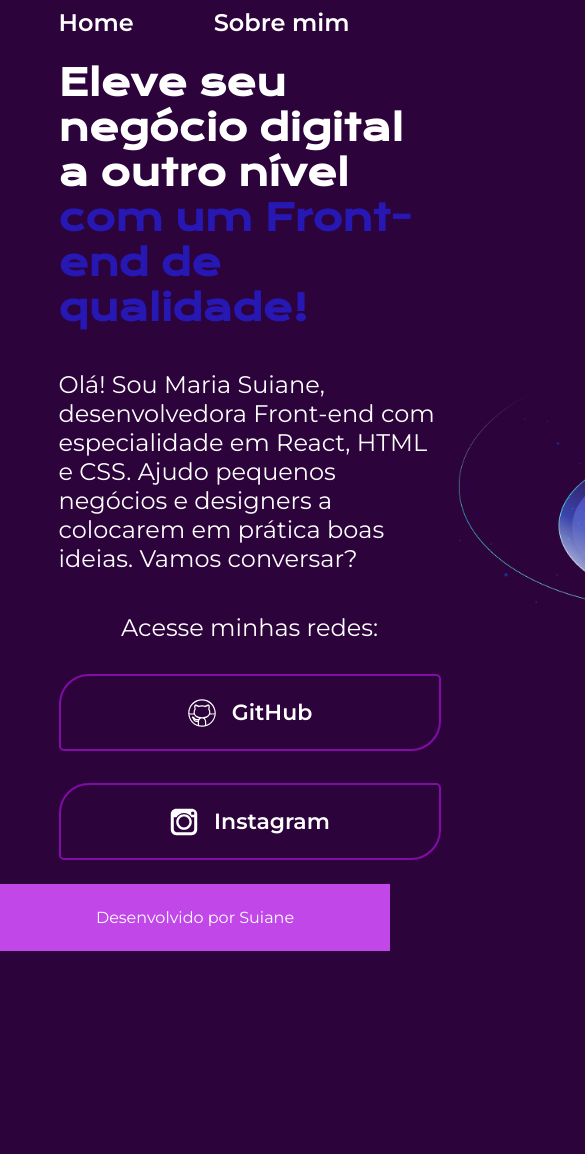
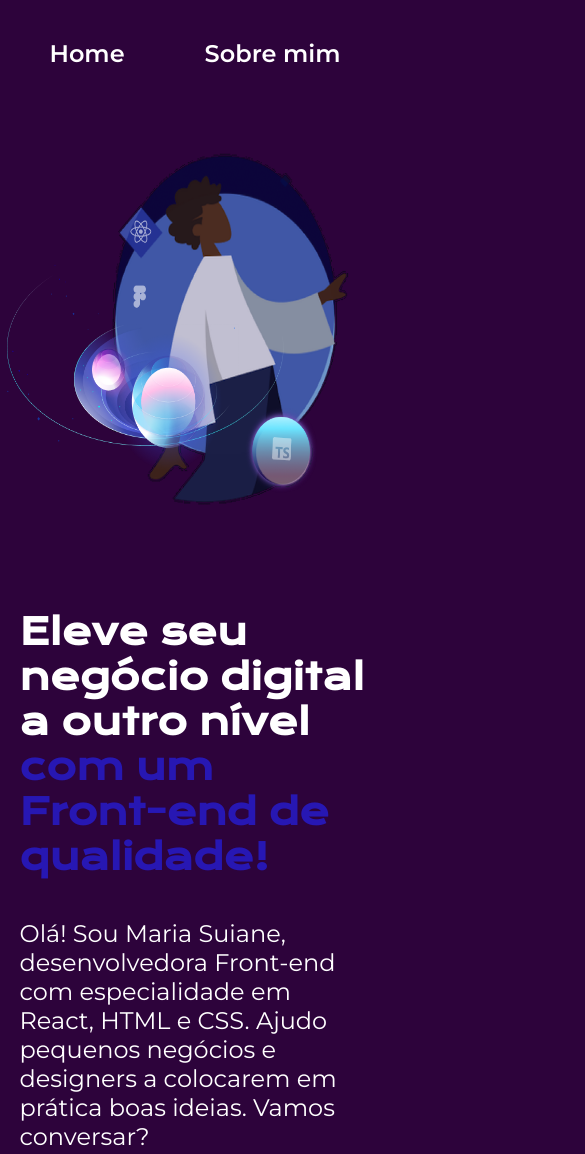
Before and after one commit to SuianeSilva86/Alura-template-de-portifolio, a plain HTML site: page index.html in a window 390 px wide. Shown: the top 1154 px of the page, 585 px wide, since content can reach past the window. Before the commit the page ends 951 px from the top, so only its background shows below. Drawn offline with nearby package versions, Linux system fonts and the light colour scheme.

Commit message:
responsividade para dispositivos mobile

```diff
--- a/index.html
+++ b/index.html
@@ -58,7 +58,7 @@
                     Instagram</a>
             </div>
         </section>
-        <img src="/assents/Icons.png" alt="desenho de uma menina envolvida por esferas" height="500" width="600">
+        <img class="apresentacao_img" src="/assents/Icons.png" alt="desenho de uma menina envolvida por esferas" height="500" width="600">
     </main>
     <footer class="rodape">
         <p>Desenvolvido por Suiane</p>
--- a/styles/style.css
+++ b/styles/style.css
@@ -37,7 +37,7 @@ body{
 .cabecalho__menu__link{
     font-family: var(--font-secundaria);
     font-weight: 600;
-    font-size: 24px;
+    font-size: 1.5rem;
     text-decoration: none;
     color: var(--color-text);
 }
@@ -51,21 +51,22 @@ body{
     display: flex;
     align-items: center;
     justify-content: space-between;
+    gap: 82px;
 }
 .apresentacao__conteudo{
-    width: 615px;
+    width: 50%;
     display: flex;
     flex-direction: column;
     gap: 40px;
 }
 
 .apresentacao__conteudo__titulo{
-    font-size: 36px;
+    font-size: 2.25rem;
     font-family: var(--font-principal);
 }
 
 .apresentacao__conteudo__texto{
-    font-size: 24px;
+    font-size: 1.5rem;
     font-family: var(--font-secundaria);
 }
 
@@ -78,12 +79,12 @@ body{
 .apresentacao__links__subtitulo{
     font-family: var(--font-secundaria);
     font-weight: 400;
-    font-size: 24px;
+    font-size: 1.5rem;
 }
 
 .apresentacao__links__link{
     border: 2px solid var(--color-secundaria);
-    width: 378px;
+    width: 50%;
     text-align: center;
     border-radius: 30px 5px 30px 5px;
     font-size: 22px;
@@ -101,9 +102,33 @@ body{
 .apresentacao__links__link:hover{
     background-color: var(--color-terciaria);
 }
+.apresentacao_img{
+    width: 50%;
+}
 .rodape{
-    padding: 24px;
+    padding: 1.5rem;
     background-color: var(--color-terciaria);
     font-family: var(--font-secundaria);
     text-align: center;
 }
+
+@media (max-width: 1200px){
+    .cabecalho{
+        padding: 10%;
+    }
+    .cabecalho__menu{
+        justify-content: center;
+    }
+    .apresentacao{
+        display: flex;
+        flex-direction: column-reverse;
+        padding: 5%;
+    }
+    .apresentacao__conteudo{
+        width: auto;
+    }
+    .apresentacao_img{
+        width: 25rem;
+        height: 25rem;
+    }
+}
```
